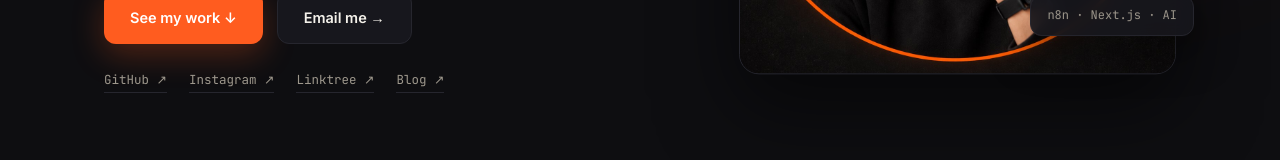
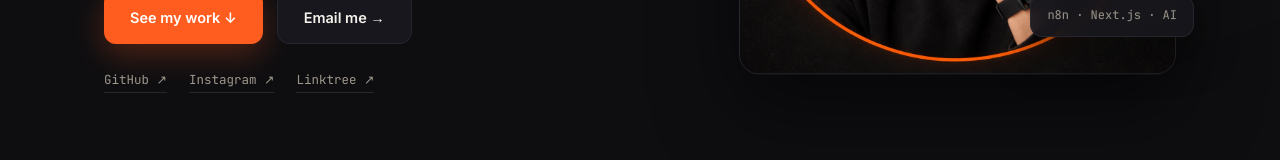
Before and after one commit to a83017083-lab/portfolio, a Next.js app: page / in a window 1280 px wide. Shown: the part 530-690 px from the top of the page. Built offline with nearby package versions, Linux system fonts and the light colour scheme.

Commit message:
Remove buildwithabhinav.com links (domain not active)

```diff
--- a/app/page.tsx
+++ b/app/page.tsx
@@ -86,7 +86,6 @@ const LINKS = {
   github: "https://github.com/a83017083-lab",
   instagram: "https://www.instagram.com/buildweth_abhinavk7852",
   linktree: "https://linktr.ee/buildweth_abhinavk7852",
-  website: "https://www.buildwithabhinav.com",
   email: "a83017083@gmail.com",
 };
 
@@ -134,7 +133,6 @@ export default function Home() {
                 <a href={LINKS.github} target="_blank" rel="noopener noreferrer">GitHub ↗</a>
                 <a href={LINKS.instagram} target="_blank" rel="noopener noreferrer">Instagram ↗</a>
                 <a href={LINKS.linktree} target="_blank" rel="noopener noreferrer">Linktree ↗</a>
-                <a href={LINKS.website} target="_blank" rel="noopener noreferrer">Blog ↗</a>
               </motion.div>
             </div>
             <motion.div
@@ -320,7 +318,6 @@ export default function Home() {
       <footer>
         <div className="wrap">
           <span>© 2026 Abhinav Kumar</span>
-          <a href={LINKS.website} target="_blank" rel="noopener noreferrer">buildwithabhinav.com ↗</a>
           <span>Designed &amp; built with care</span>
         </div>
       </footer>
```
